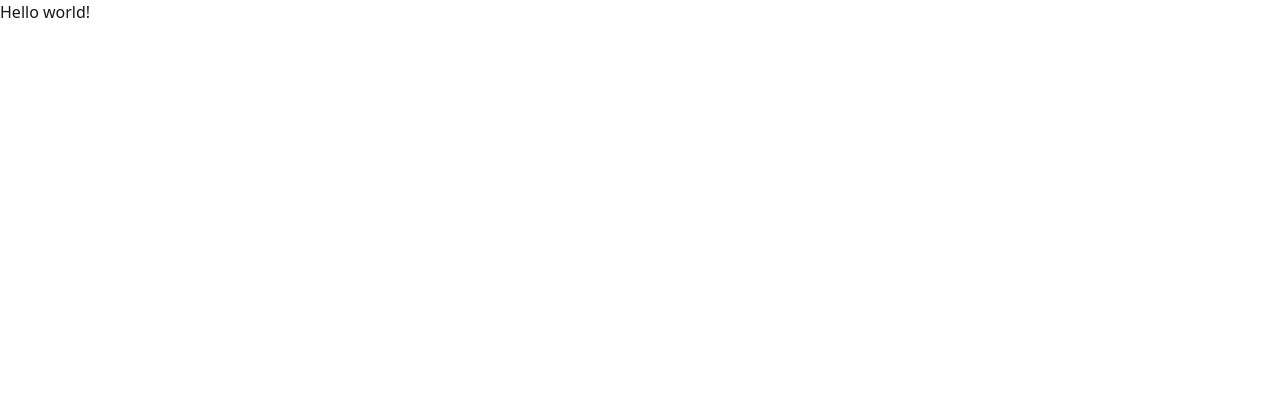
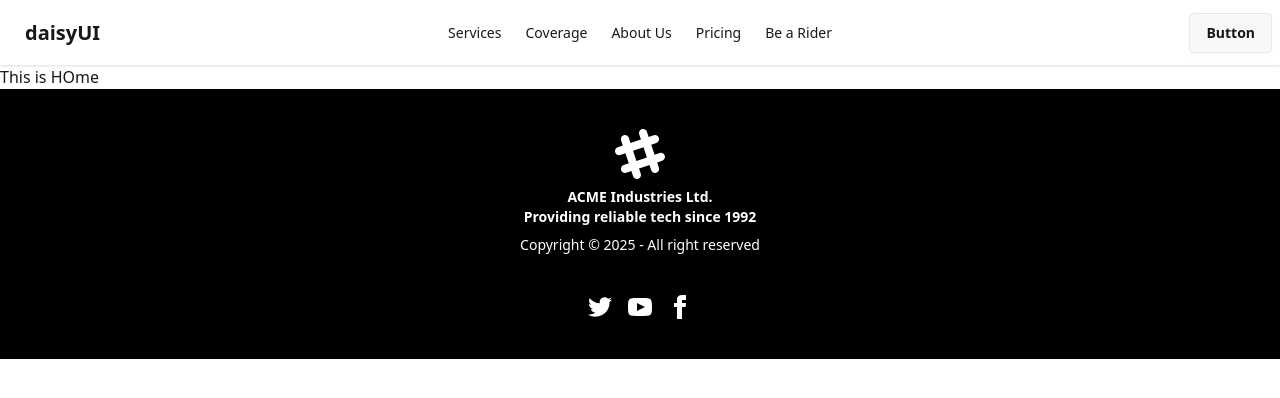
Before and after one commit to AminulIslamorange/prime-parcel-client, a React (Vite) app: page / in a window 1280 px wide. Shown: the top 398 px of the page. Built offline with nearby package versions, Linux system fonts and the light colour scheme.

Commit message:
layout added

```diff
--- /dev/null
+++ b/src/layouts/RootLayout.jsx
@@ -0,0 +1,16 @@
+import { Outlet } from "react-router-dom";
+import Navbar from "../pages/shared/Navbar/Navbar";
+import Footer from "../pages/shared/Footer/Footer";
+
+
+const RootLayout = () => {
+    return (
+        <div><Navbar></Navbar>
+            <Outlet></Outlet>
+            <Footer></Footer>
+
+        </div>
+    );
+};
+
+export default RootLayout;
--- /dev/null
+++ b/src/pages/Home/Home/Home.jsx
@@ -0,0 +1,11 @@
+
+
+const Home = () => {
+    return (
+        <div>
+            <h1>This is HOme</h1>
+        </div>
+    );
+};
+
+export default Home;
--- /dev/null
+++ b/src/pages/shared/Footer/Footer.jsx
@@ -0,0 +1,45 @@
+const Footer = () => {
+    return (
+        <footer className="footer footer-horizontal footer-center bg-black text-white p-10">
+            <aside>
+                <svg
+                    width="50"
+                    height="50"
+                    viewBox="0 0 24 24"
+                    xmlns="http://www.w3.org/2000/svg"
+                    fillRule="evenodd"
+                    clipRule="evenodd"
+                    className="inline-block fill-current">
+                    <path d="M22.672 15.226l-2.432.811.841 2.515c.33 1.019-.209 2.127-1.23 2.456-1.15.325-2.148-.321-2.463-1.226l-.84-2.518-5.013 1.677.84 2.517c.391 1.203-.434 2.542-1.831 2.542-.88 0-1.601-.564-1.86-1.314l-.842-2.516-2.431.809c-1.135.328-2.145-.317-2.463-1.229-.329-1.018.211-2.127 1.231-2.456l2.432-.809-1.621-4.823-2.432.808c-1.355.384-2.558-.59-2.558-1.839 0-.817.509-1.582 1.327-1.846l2.433-.809-.842-2.515c-.33-1.02.211-2.129 1.232-2.458 1.02-.329 2.13.209 2.461 1.229l.842 2.515 5.011-1.677-.839-2.517c-.403-1.238.484-2.553 1.843-2.553.819 0 1.585.509 1.85 1.326l.841 2.517 2.431-.81c1.02-.33 2.131.211 2.461 1.229.332 1.018-.21 2.126-1.23 2.456l-2.433.809 1.622 4.823 2.433-.809c1.242-.401 2.557.484 2.557 1.838 0 .819-.51 1.583-1.328 1.847m-8.992-6.428l-5.01 1.675 1.619 4.828 5.011-1.674-1.62-4.829z"></path>
+                </svg>
+                <p className="font-bold">
+                    ACME Industries Ltd.
+                    <br />
+                    Providing reliable tech since 1992
+                </p>
+                <p>Copyright © {new Date().getFullYear()} - All right reserved</p>
+            </aside>
+            <nav>
+                <div className="grid grid-flow-col gap-4">
+                    <a>
+                        <svg xmlns="http://www.w3.org/2000/svg" width="24" height="24" viewBox="0 0 24 24" className="fill-current">
+                            <path d="M24 4.557c-.883.392-1.832.656-2.828.775 1.017-.609 1.798-1.574 2.165-2.724-.951.564-2.005.974-3.127 1.195-.897-.957-2.178-1.555-3.594-1.555-3.179 0-5.515 2.966-4.797 6.045-4.091-.205-7.719-2.165-10.148-5.144-1.29 2.213-.669 5.108 1.523 6.574-.806-.026-1.566-.247-2.229-.616-.054 2.281 1.581 4.415 3.949 4.89-.693.188-1.452.232-2.224.084.626 1.956 2.444 3.379 4.6 3.419-2.07 1.623-4.678 2.348-7.29 2.04 2.179 1.397 4.768 2.212 7.548 2.212 9.142 0 14.307-7.721 13.995-14.646.962-.695 1.797-1.562 2.457-2.549z"></path>
+                        </svg>
+                    </a>
+                    <a>
+                        <svg xmlns="http://www.w3.org/2000/svg" width="24" height="24" viewBox="0 0 24 24" className="fill-current">
+                            <path d="M19.615 3.184c-3.604-.246-11.631-.245-15.23 0-3.897.266-4.356 2.62-4.385 8.816.029 6.185.484 8.549 4.385 8.816 3.6.245 11.626.246 15.23 0 3.897-.266 4.356-2.62 4.385-8.816-.029-6.185-.484-8.549-4.385-8.816zm-10.615 12.816v-8l8 3.993-8 4.007z"></path>
+                        </svg>
+                    </a>
+                    <a>
+                        <svg xmlns="http://www.w3.org/2000/svg" width="24" height="24" viewBox="0 0 24 24" className="fill-current">
+                            <path d="M9 8h-3v4h3v12h5v-12h3.642l.358-4h-4v-1.667c0-.955.192-1.333 1.115-1.333h2.885v-5h-3.808c-3.596 0-5.192 1.583-5.192 4.615v3.385z"></path>
+                        </svg>
+                    </a>
+                </div>
+            </nav>
+        </footer>
+    );
+};
+
+export default Footer;
--- /dev/null
+++ b/src/pages/shared/Navbar/Navbar.jsx
@@ -0,0 +1,38 @@
+import { NavLink } from "react-router-dom";
+
+const Navbar = () => {
+    const navItem = <>
+        <li><NavLink to="/services">Services</NavLink></li>
+        <li><NavLink to="/coverage">Coverage</NavLink></li>
+        <li><NavLink to="/about-us">About Us</NavLink></li>
+        <li><NavLink to="/pricing">Pricing</NavLink></li>
+        <li><NavLink to="/be-a-rider">Be a Rider</NavLink></li>
+    </>
+    return (
+        <div className="navbar bg-base-100 shadow-sm">
+            <div className="navbar-start">
+                <div className="dropdown">
+                    <div tabIndex={0} role="button" className="btn btn-ghost lg:hidden">
+                        <svg xmlns="http://www.w3.org/2000/svg" className="h-5 w-5" fill="none" viewBox="0 0 24 24" stroke="currentColor"> <path strokeLinecap="round" strokeLinejoin="round" strokeWidth="2" d="M4 6h16M4 12h8m-8 6h16" /> </svg>
+                    </div>
+                    <ul
+                        tabIndex="-1"
+                        className="menu menu-sm dropdown-content bg-base-100 rounded-box z-1 mt-3 w-52 p-2 shadow">
+                        {navItem}
+                    </ul>
+                </div>
+                <a className="btn btn-ghost text-xl">daisyUI</a>
+            </div>
+            <div className="navbar-center hidden lg:flex">
+                <ul className="menu menu-horizontal px-1">
+                    {navItem}
+                </ul>
+            </div>
+            <div className="navbar-end">
+                <a className="btn">Button</a>
+            </div>
+        </div>
+    );
+};
+
+export default Navbar;
```
Also changed, not shown: src/router/router.jsx (+8 -1 lines).
